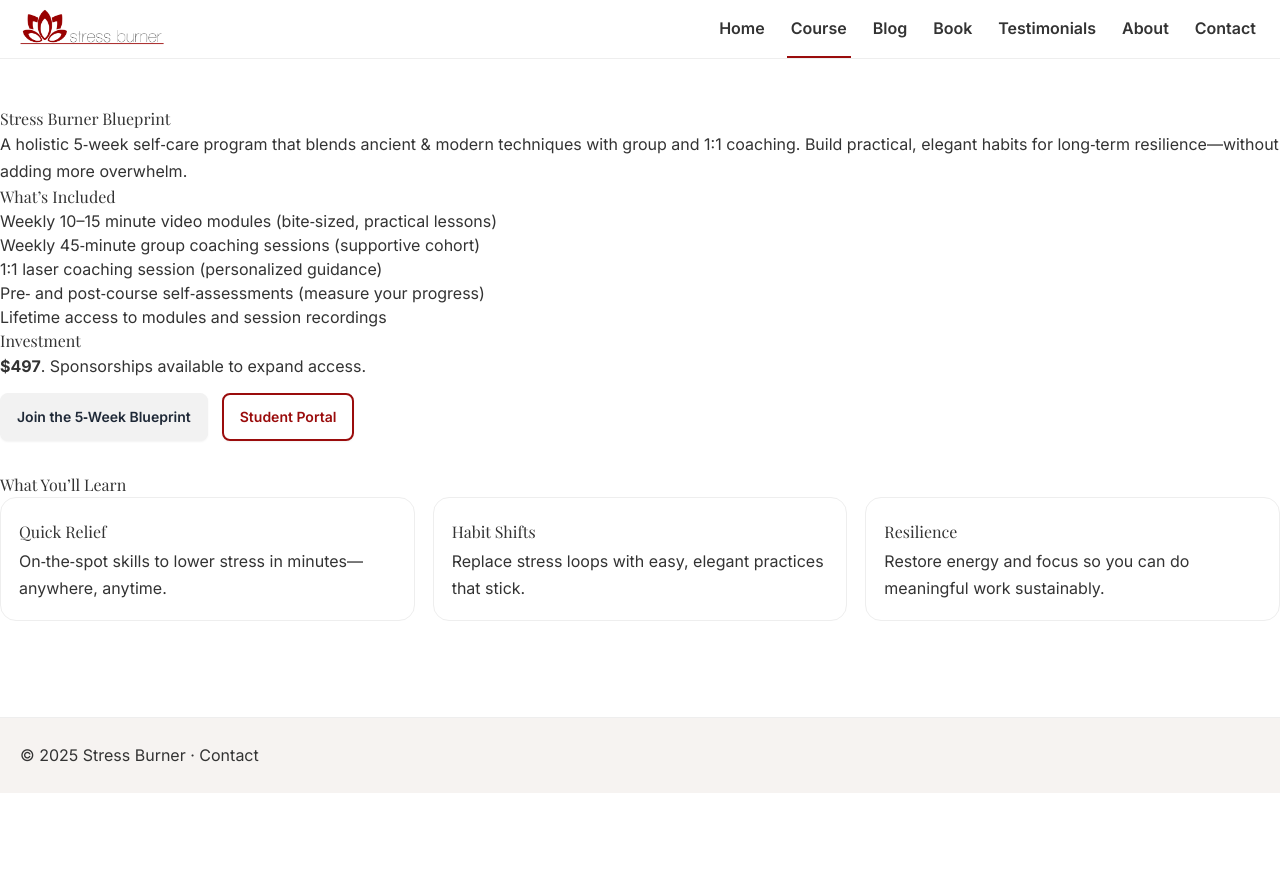
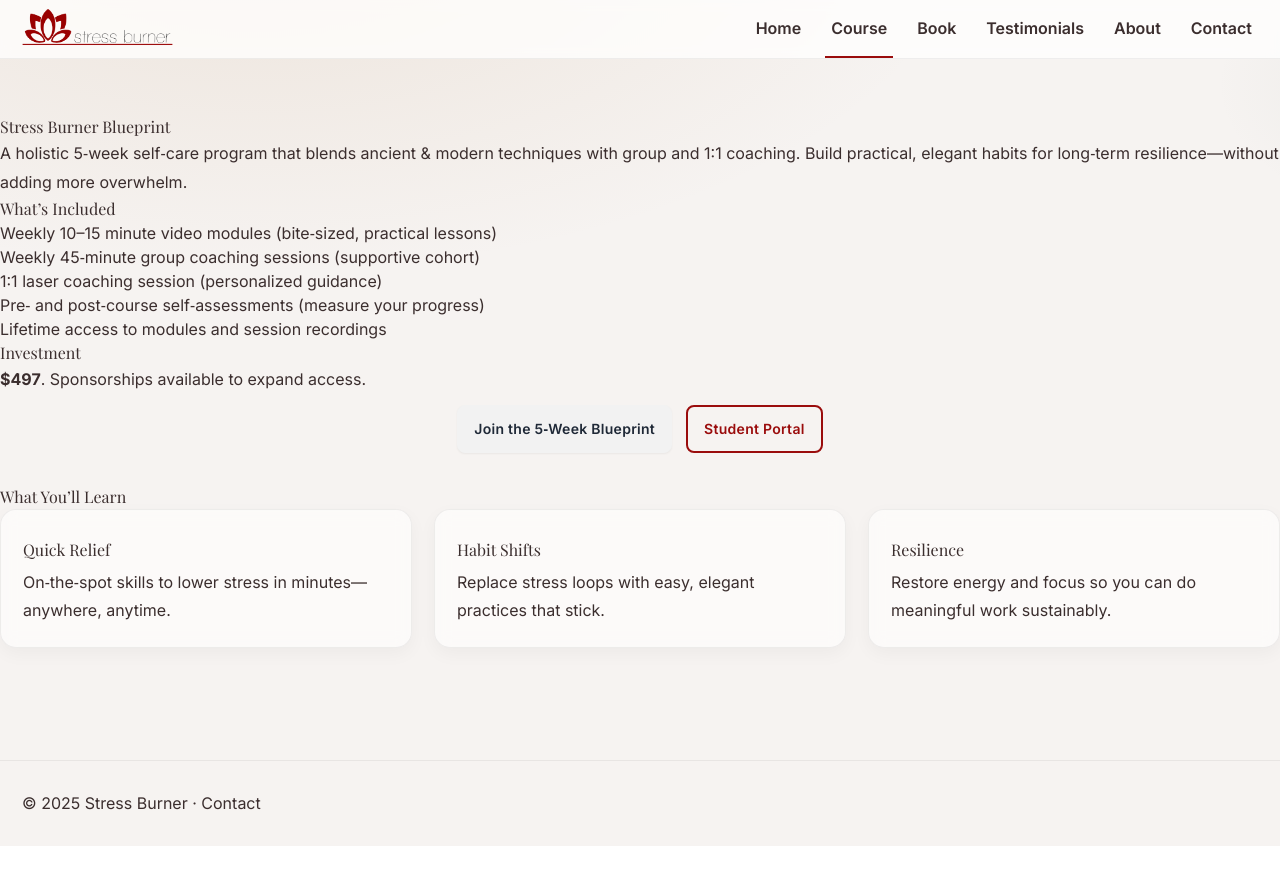
Before and after one commit to chriswakeley/test-blog, a Jekyll site: the page built from course.md, in a window 1280 px wide. Shown: the top 885 px of the page. Built offline with Jekyll 4.4.1, drawn with Linux system fonts in a browser that asks for light colours.

Commit message:
style: artful hero + glass cards, remove Blog, refine home CTAs, transparent header on home

```diff
--- a/_config.yml
+++ b/_config.yml
@@ -44,8 +44,6 @@
     url: /
   - title: Course
     url: /course/
-  - title: Blog
-    external: https://stressburner.systeme.io/
   - title: Book
     url: /book/
   - title: Testimonials
--- a/_layouts/default.html
+++ b/_layouts/default.html
@@ -14,7 +14,7 @@
   <link rel="apple-touch-icon" href="{{ '/assets/images/stressburner-faviconlogo.png' | relative_url }}">
   <meta name="theme-color" content="#9A0C0C">
 </head>
-<body>
+<body class="page-{{ page.title | downcase | replace: ' ', '-' }}">
   <header class="sb-header">
     <div class="container header-inner">
       <a class="brand" href="{{ '/' | relative_url }}" aria-label="{{ site.title }}">
--- a/assets/css/main.css
+++ b/assets/css/main.css
@@ -5,48 +5,64 @@
   --sb-warm:#F6F3F1;
   --sb-gold:#B68A5A;
   --sb-green:#6F8D7B;
+  --sb-ink:#3b2e2e; /* warm ink */
 }
 *{box-sizing:border-box}
-html,body{margin:0;padding:0;color:var(--sb-charcoal);font-family:Inter,system-ui,-apple-system,Segoe UI,Roboto,Ubuntu,"Helvetica Neue",Arial,sans-serif;}
-h1,h2,h3,h4{font-family:"Playfair Display", Georgia, serif;color:var(--sb-charcoal);margin:0 0 .5rem}
-p{line-height:1.7;margin:.5rem 0 1rem}
+html,body{margin:0;padding:0;color:var(--sb-ink);font-family:Inter,system-ui,-apple-system,Segoe UI,Roboto,Ubuntu,"Helvetica Neue",Arial,sans-serif;}
+h1,h2,h3,h4{font-family:"Playfair Display", Georgia, serif;color:var(--sb-ink);margin:0 0 .5rem}
+p{line-height:1.8;margin:.5rem 0 1rem}
 a{color:var(--sb-red);text-decoration:none}
 a:hover{text-decoration:underline}
 
-.container{max-width:1100px;margin:0 auto;padding:0 20px}
+/* Page background: soft warm wash */
+body{
+  background:
+    radial-gradient(1200px 600px at 20% -10%, rgba(182,138,90,.15), transparent 60%),
+    radial-gradient(800px 400px at 120% 10%, rgba(111,141,123,.12), transparent 40%),
+    var(--sb-warm);
+}
+
+.container{max-width:1150px;margin:0 auto;padding:0 22px}
 
 /* Header */
-.sb-header{background:#fff;border-bottom:1px solid #eee;position:sticky;top:0;z-index:10}
+.sb-header{background:rgba(255,255,255,.75);backdrop-filter:saturate(140%) blur(6px);-webkit-backdrop-filter:saturate(140%) blur(6px);border-bottom:1px solid rgba(0,0,0,.06);position:sticky;top:0;z-index:10}
+.page-home .sb-header{background:transparent;border-color:transparent}
 .header-inner{display:flex;align-items:center;justify-content:space-between;gap:24px}
-.brand img{height:42px;width:auto;display:block}
+.brand img{height:44px;width:auto;display:block;filter:drop-shadow(0 1px 0 rgba(255,255,255,.75))}
 .nav{display:flex;gap:18px;flex-wrap:wrap}
-.nav-link{color:var(--sb-charcoal);font-weight:600;padding:16px 4px;border-bottom:2px solid transparent}
+.nav-link{color:var(--sb-ink);font-weight:600;padding:16px 6px;border-bottom:2px solid transparent}
 .nav-link.active,.nav-link:hover{border-color:var(--sb-red)}
 .nav-toggle{display:none;background:transparent;border:0;font-size:26px;line-height:1;padding:10px;margin-left:auto}
 
 /* Hero */
-.hero{background:linear-gradient(0deg, rgba(255,255,255,.75), rgba(255,255,255,.75)), url('../images/stressburner-hero-background.png') center/cover no-repeat;padding:72px 0}
-.hero .tag{color:var(--sb-gold);font-weight:700;letter-spacing:.06em;text-transform:uppercase}
-.hero h1{font-size:44px;margin:.3rem 0 1rem}
-.hero p{max-width:760px}
-.cta-row{display:flex;gap:14px;flex-wrap:wrap;margin-top:18px}
-.btn{display:inline-block;background:var(--sb-red);color:#fff;padding:12px 18px;border-radius:6px;font-weight:700}
-.btn.secondary{background:transparent;color:var(--sb-red);border:2px solid var(--sb-red)}
+.hero{position:relative;isolation:isolate;padding:92px 0 96px;background: url('../images/stressburner-hero-background.png') center/cover no-repeat}
+.hero::before{content:"";position:absolute;inset:0;background:linear-gradient(180deg, rgba(255,255,255,.78), rgba(255,255,255,.58) 35%, rgba(255,255,255,.68));z-index:-1}
+.hero .container{display:flex;flex-direction:column;align-items:center;text-align:center}
+.hero .lotus{width:56px;height:56px;opacity:.9;margin-bottom:16px;filter:drop-shadow(0 2px 8px rgba(154,12,12,.15))}
+.hero .tag{color:var(--sb-gold);font-weight:700;letter-spacing:.14em;text-transform:uppercase}
+.hero h1{font-size:56px;letter-spacing:.02em;text-transform:uppercase;line-height:1.05;margin:.3rem 0 0.75rem;text-shadow:0 2px 12px rgba(0,0,0,.08)}
+.hero p{max-width:820px;font-size:1.1rem;opacity:.9}
+.cta-row{display:flex;gap:14px;flex-wrap:wrap;margin-top:22px;justify-content:center}
+.btn{display:inline-block;background:var(--sb-red);color:#fff;padding:13px 22px;border-radius:999px;font-weight:800;letter-spacing:.02em;box-shadow:0 8px 24px rgba(154,12,12,.18);transition:transform .08s ease, box-shadow .2s ease}
+.btn:hover{transform:translateY(-1px);box-shadow:0 10px 28px rgba(154,12,12,.22)}
+.btn.secondary{background:transparent;color:var(--sb-red);border:2px solid var(--sb-red);box-shadow:none}
 
 /* Sections */
-.section{padding:48px 0}
-.grid{display:grid;gap:18px}
+.section{padding:56px 0}
+.grid{display:grid;gap:22px}
 .grid.cols-3{grid-template-columns:repeat(3,1fr)}
-.card{background:#fff;border:1px solid #eee;border-radius:10px;padding:18px}
-.card h3{margin:.25rem 0 .25rem}
+.card{background:rgba(255,255,255,.6);backdrop-filter:saturate(150%) blur(8px);-webkit-backdrop-filter:saturate(150%) blur(8px);border:1px solid rgba(0,0,0,.06);border-radius:16px;padding:22px;box-shadow:0 6px 18px rgba(0,0,0,.04)}
+.card h3{margin:.35rem 0 .35rem}
+.card img{border-radius:12px;box-shadow:0 6px 16px rgba(0,0,0,.06)}
 
 /* Footer */
-.sb-footer{background:var(--sb-warm);border-top:1px solid #eee;padding:24px 0;margin-top:48px}
+.sb-footer{background:transparent;border-top:1px solid rgba(0,0,0,.06);padding:28px 0;margin-top:56px}
 
 /* Responsive */
 @media (max-width: 900px){
   .grid.cols-3{grid-template-columns:1fr}
-  .hero{padding:56px 0}
+  .hero{padding:72px 0 72px}
+  .hero h1{font-size:40px}
   .header-inner{gap:8px}
   .nav-toggle{display:block}
   .nav{display:none;flex-direction:column;gap:0;background:#fff;position:absolute;top:64px;left:0;right:0;border-bottom:1px solid #eee}
```
Also changed, not shown: index.md (+3 -3 lines).
